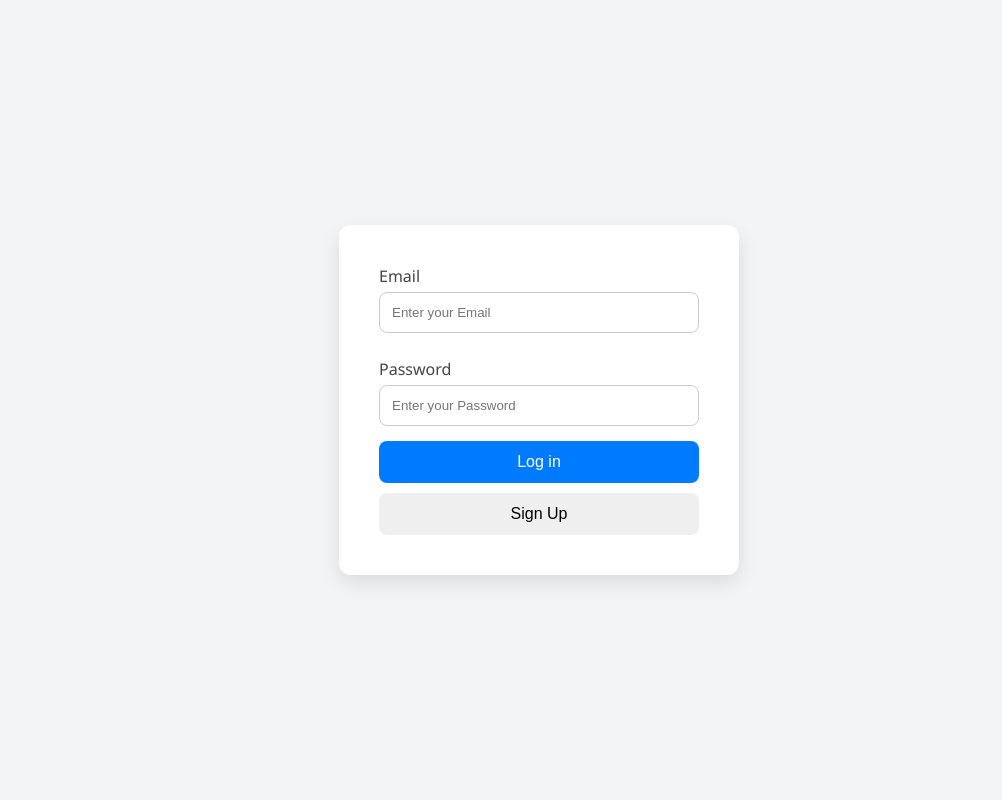
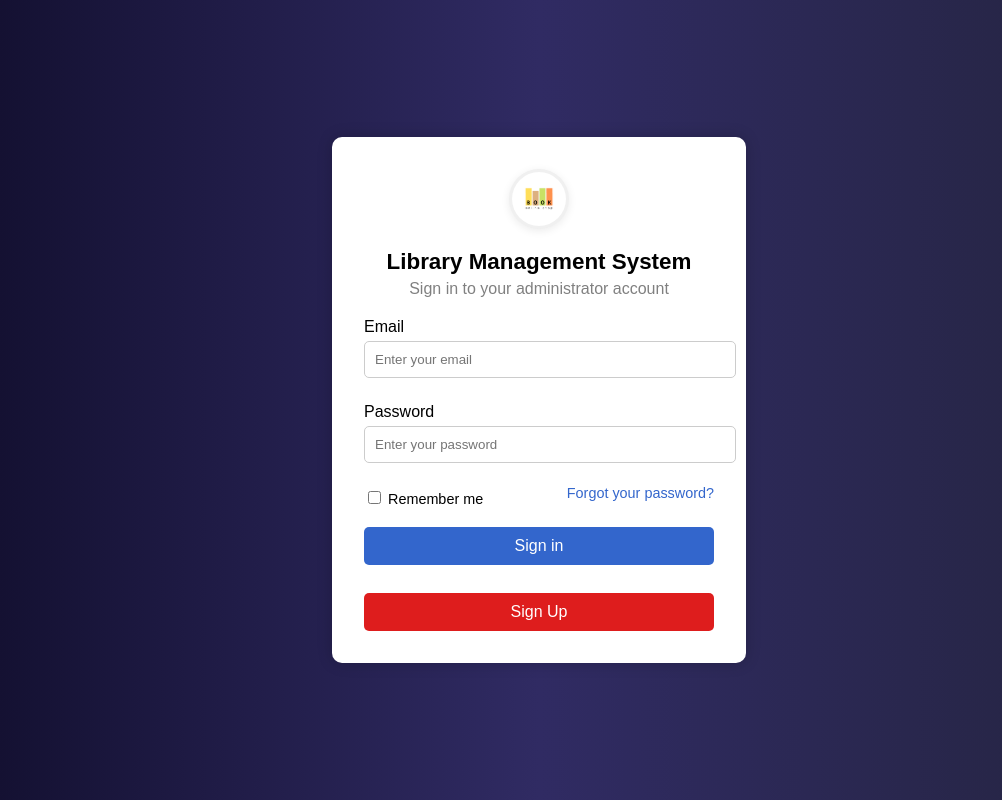
Before and after one commit to Anassessalmany100/Project_php, a PHP site: page /login.php in a window 1280 px wide. Shown: the whole page, without its empty margins (101-1103 px from the left). Run offline with PHP 8.4, Linux system fonts and the light colour scheme.

Commit message:
Update login page: improved logo style and separated Sign Up button with PHP redirect

```diff
--- a/login.css
+++ /dev/null
@@ -1,80 +0,0 @@
-/* Reset some default styles */
-* {
-  margin: 0;
-  padding: 0;
-  box-sizing: border-box;
-}
-
-body {
-  font-family: "Segoe UI", Tahoma, Geneva, Verdana, sans-serif;
-  background: #f3f4f6;
-  display: flex;
-  justify-content: center;
-  align-items: center;
-  height: 100vh;
-}
-
-#login {
-  background-color: #ffffff;
-  padding: 30px 40px;
-  border-radius: 12px;
-  box-shadow: 0 8px 20px rgba(0, 0, 0, 0.1);
-  width: 100%;
-  max-width: 400px;
-}
-
-form {
-  display: flex;
-  flex-direction: column;
-}
-
-label {
-  margin: 10px 0 5px;
-  color: #444;
-  font-weight: 500;
-}
-
-input[type="email"],
-input[type="password"] {
-  width: 100%;
-  padding: 12px;
-  margin-bottom: 15px;
-  border: 1px solid #ccc;
-  border-radius: 8px;
-  transition: border 0.3s ease;
-}
-
-input[type="email"]:focus,
-input[type="password"]:focus {
-  border-color: #007bff;
-  outline: none;
-}
-
-input[type="submit"],
-button[name="signup"] {
-  width: 100%;
-  padding: 12px;
-  border: none;
-  border-radius: 8px;
-  font-size: 16px;
-  cursor: pointer;
-  margin-bottom: 10px;
-}
-
-input[type="submit"] {
-  background-color: #007bff;
-  color: white;
-}
-
-button[name="singup"] {
-  background-color: #6c757d;
-  color: white;
-}
-
-input[type="submit"]:hover {
-  background-color: #0056b3;
-}
-
-button[name="signup"]:hover {
-  background-color: #5a6268;
-}
--- a/login.php
+++ b/login.php
@@ -5,21 +5,139 @@
   <meta charset="UTF-8" />
   <meta name="viewport" content="width=device-width, initial-scale=1.0" />
   <title>Library Login</title>
-  <link rel="stylesheet" href="login.css" />
+  <link rel="stylesheet" href="" />
+  <style>
+    body {
+  margin: 0;
+  font-family: Arial, sans-serif;
+  background: linear-gradient(to right, #0f0c29, #302b63, #24243e);
+  height: 100vh;
+  display: flex;
+  align-items: center;
+  justify-content: center;
+}
+
+.login-container {
+  display: flex;
+  justify-content: center;
+  align-items: center;
+}
+
+.login-box {
+  background: white;
+  padding: 2rem;
+  border-radius: 10px;
+  width: 350px;
+  box-shadow: 0 0 15px rgba(0,0,0,0.2);
+  text-align: center;
+}
+
+.logo{
+  width: 60px;
+  height: 60px;
+  margin: 0 auto 20px;
+  display: flex;
+  justify-content: center;
+  align-items: center;
+  background-color: #f0f0f0;
+  border-radius: 50%;
+  box-shadow: 0 2px 8px rgba(0,0,0,0.08);
+}
+
+.logo img {
+  width: 90%;
+  height: 90%;
+  object-fit: cover;
+  border-radius: 50%;
+}
+
+.login-box h2 {
+  margin: 0;
+  font-size: 1.4rem;
+}
+
+.login-box p {
+  margin-top: 5px;
+  margin-bottom: 20px;
+  color: gray;
+}
+
+form label {
+  display: block;
+  text-align: left;
+  margin-bottom: 5px;
+  margin-top: 15px;
+}
+
+form input[type="email"],
+form input[type="password"] {
+  width: 100%;
+  padding: 10px;
+  margin-bottom: 10px;
+  border-radius: 5px;
+  border: 1px solid #ccc;
+}
+
+.options {
+  display: flex;
+  justify-content: space-between;
+  align-items: center;
+  font-size: 0.9em;
+  margin-bottom: 15px;
+}
+
+.options a {
+  text-decoration: none;
+  color: #3366cc;
+}
+
+button {
+  width: 100%;
+  padding: 10px;
+  background-color: #3366cc;
+  color: white;
+  border: none;
+  border-radius: 5px;
+  font-size: 1em;
+}
+#SignUp {
+  width: 100%;
+  padding: 10px;
+  background-color:rgb(222, 29, 29);
+  color: white;
+  border: none;
+  border-radius: 5px;
+  font-size: 1em;
+}
+
+.demo {
+  font-size: 0.8em;
+  margin-top: 15px;
+  color: gray;
+}
+  </style>
 </head>
-
 <body>
-  <div id="login">
-    <form action="" method="post">
-      <label for="email">Email</label>
-      <input type="email" id="email" name="email" placeholder="Enter your Email" >
-
-      <label for="password">Password</label>
-      <input type="password" id="password" name="password" placeholder="Enter your Password" >
-
-      <input type="submit" value="Log in">
-      <button name="signup" >Sign Up</button>
-    </form>
+  <div class="login-container">
+    <div class="login-box">
+      <div class="logo"><img src="img/img_logo/1.png" alt=""></div>
+      <h2>Library Management System</h2>
+      <p>Sign in to your administrator account</p>
+      <form>
+        <label>Email</label>
+        <input type="email" placeholder="Enter your email" required />
+        <label>Password</label>
+        <input type="password" placeholder="Enter your password" required />
+        <div class="options">
+          <label><input type="checkbox" /> Remember me</label>
+          <a href="#">Forgot your password?</a>
+        </div>
+        <button type="submit">Sign in</button><br><br>
+      </form>
+      <form method="post" style="margin-top:10px;">
+        <button name="signup" id="SignUp">Sign Up</button>
+      </form>
+    </div>
   </div>
 </body>
 
```
Also changed, not shown: css/login.css (added, +85 -0 lines), img/img_logo/1.png (added), img/img_logo/2.png (added).
